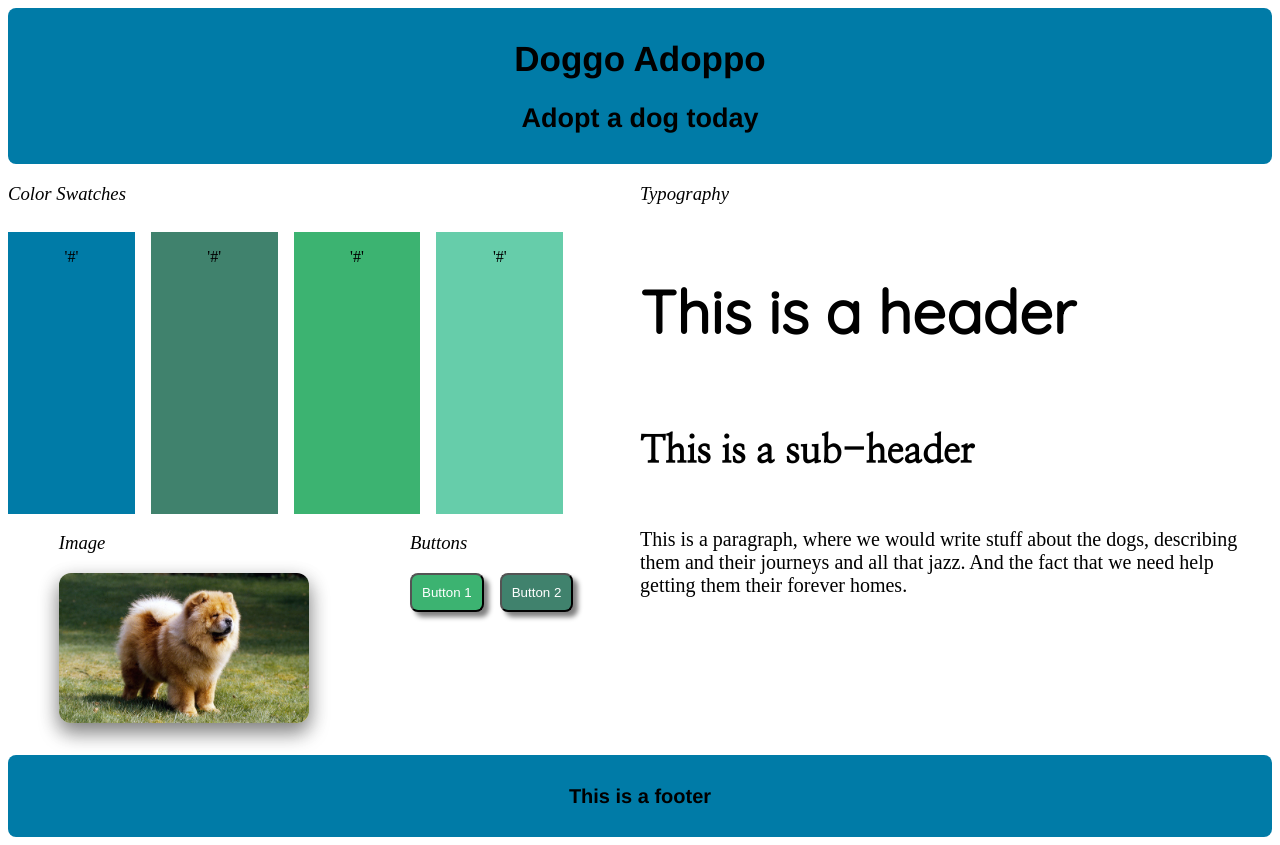
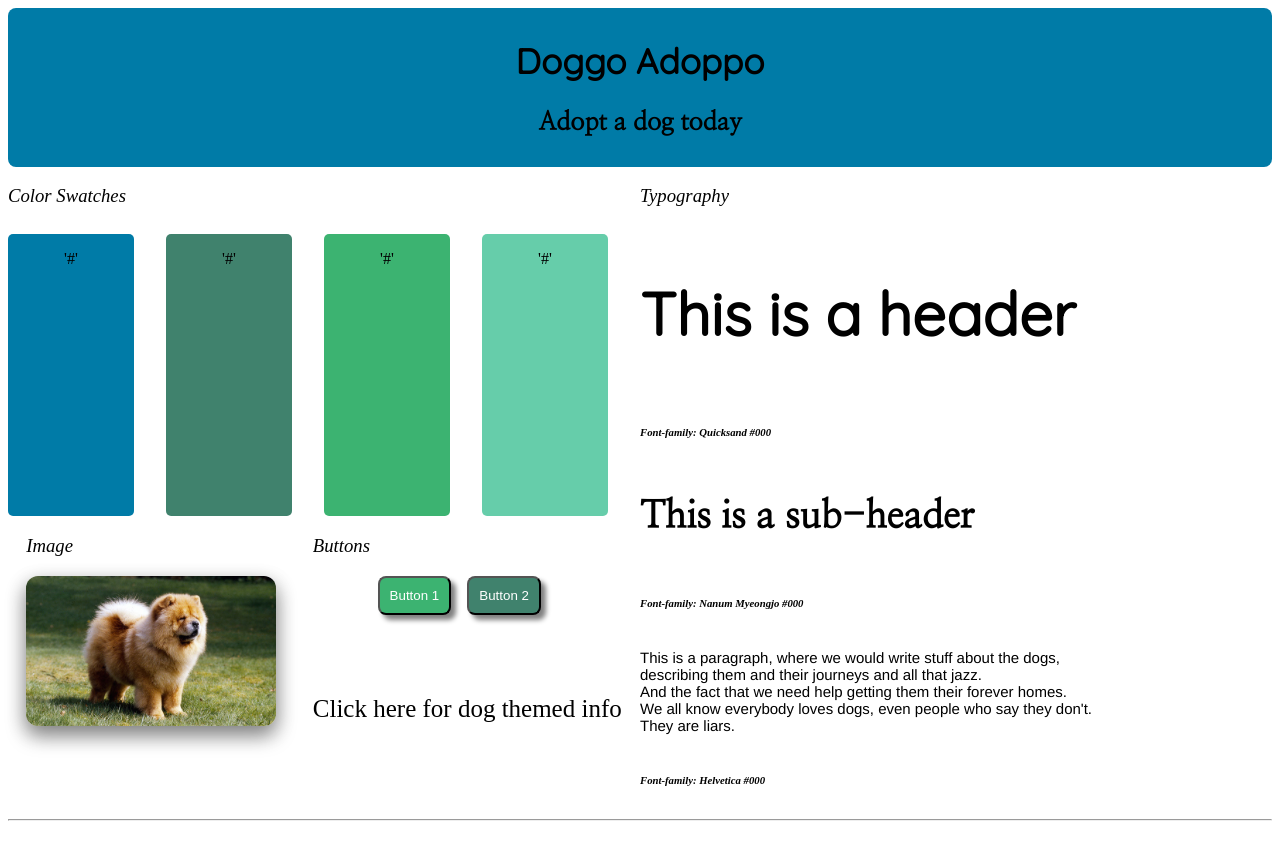
Before and after one commit to liam-edwards-kea/GroupStyleTile, a plain HTML site: page index.html in a window 1280 px wide. Drawn offline with Linux system fonts and the light colour scheme.

Commit message:
added context to the fonts and what they are and added a link with some hover effects

```diff
--- a/Style.css
+++ b/Style.css
@@ -8,6 +8,7 @@
     --fourth-color: mediumaquamarine;
     --primary-font: 'quicksand';
     --secondary-font: 'Nanum Myeongjo';
+    --tertiary-font: 'helvetica';
 }
 
 header {
@@ -27,6 +28,12 @@ header {
 
 header > h1 {
     font-size: 35px;
+    font-family: var(--primary-font);
+}
+
+header > h2 {
+    font-size: 25px;
+    font-family: var(--secondary-font);
 }
 
 .color {
@@ -36,12 +43,13 @@ header > h1 {
 
 .allcolor {
     margin-top: .5rem;
-    margin-right: 1rem;
+    margin-right: 2rem;
     width: 15%;
     height: 250px;
     text-align: center;
     padding: 1rem;
     display: inline-block;
+    border-radius: 5px;
 }
 
 .name {
@@ -81,7 +89,8 @@ header > h1 {
 }
 
 .p {
-    font-size: 20px;
+    font-size: 15px;
+    font-family: var(--tertiary-font);
 }
 
 .ImageButtonsWrap {
@@ -149,12 +158,21 @@ img {
     border-radius: 12px;
 }
 
-footer {
-    background-color: var(--primary-color);
-    padding: 1rem;
-    font-size: 10px;
-    font-weight: 500;
-    font-family: 'helvetica';
+hr {
+    background-color: #000;
     border-radius: 8px;
-    text-align: center;
 }
+
+.link {
+    display: flex;
+    justify-content: center;
+    margin-top: 5rem;
+    text-decoration: none;
+    font-size: 25px;
+    color: #000;
+}
+
+.link:hover {
+    color: var(--primary-color);
+    transform: scale(1.1);
+}
--- a/index.html
+++ b/index.html
@@ -37,6 +37,7 @@
                         <button class="btn1">Button 1</button>
                         <button class="btn2">Button 2</button>
                     </section>
+                    <a href="#" class="link">Click here for dog themed info</a>
                 </div>
             </div>
         </div>
@@ -46,19 +47,21 @@
                 <div class="typo1">
                     <h1>This is a header</h1>
                 </div>
+                <h6><i>Font-family: Quicksand #000</i></h6>
                 <div class="typo2">
                     <h2>This is a sub-header</h2>
                 </div>
+                <h6><i>Font-family: Nanum Myeongjo #000</i></h6>
                 <div class="p">
-                    <p>This is a paragraph, where we would write stuff about the dogs, describing them and their journeys and all that jazz. And the fact that we need help getting them their forever homes.</p>
+                    <p>This is a paragraph, where we would write stuff about the dogs,<br> describing them and their journeys and all that jazz. <br>And the fact that we need help getting them their forever homes.<br>We all know everybody loves dogs, even people who say they don't. <br>They are liars.</p>
                 </div>
+                <h6><i>Font-family: Helvetica #000</i></h6>
+
             </section>
         </div>
     </main>
     <footer>
-        <h1>This is a footer</h1>
+        <hr>
     </footer>
     <script src=""></script>
-</body>
-
-</html>
+</body></html>
```
